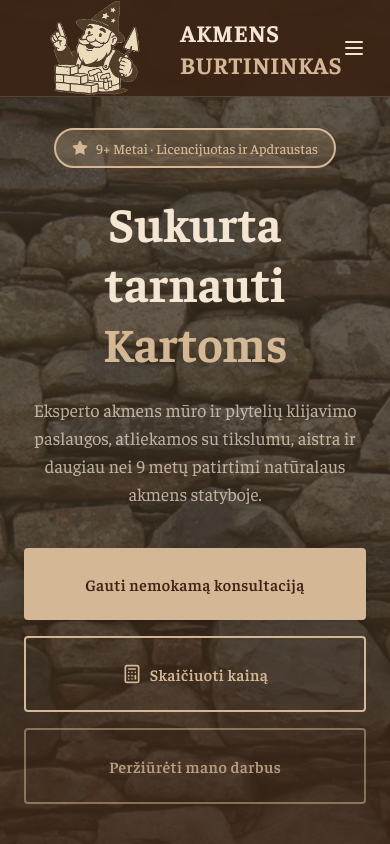
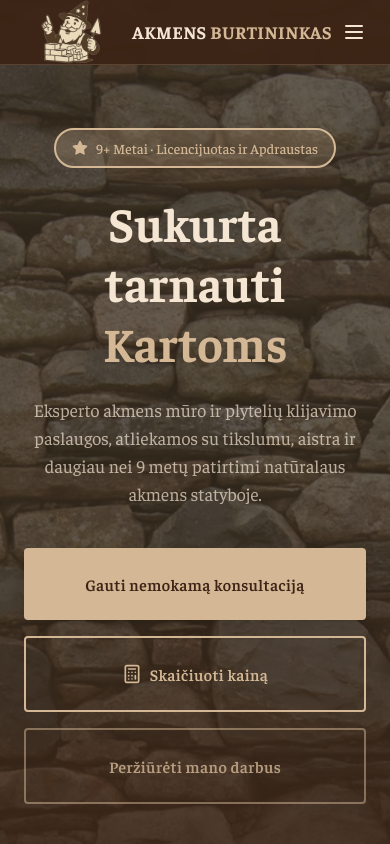
Before and after one commit to amlethgradic-web/stone-masonry-landing, a React (Vite) app: page / in a window 390 px wide. Shown: the top 844 px of the page. Built offline with nearby package versions, Linux system fonts and the light colour scheme; the HTML template or start-up script is replaced by a standard one.

Commit message:
navbar mobile

```diff
--- a/src/components/Footer.jsx
+++ b/src/components/Footer.jsx
@@ -25,7 +25,7 @@ const Footer = () => {
               <li><a href="#services" className="text-light/60 hover:text-secondary transition-colors text-sm">Plytelių klijavimas</a></li>
               <li><a href="#services" className="text-light/60 hover:text-secondary transition-colors text-sm">Betonavimo darbai</a></li>
               <li><a href="#services" className="text-light/60 hover:text-secondary transition-colors text-sm">Individualūs projektai</a></li>
-              <li><a href="#services" className="text-light/60 hover:text-secondary transition-colors text-sm">Terasų įrengimas</a></li>
+              <li><a href="#services" className="text-light/60 hover:text-secondary transition-colors text-sm">Vonios remontas</a></li>
               <li><a href="#services" className="text-light/60 hover:text-secondary transition-colors text-sm">Restauravimas</a></li>
             </ul>
           </div>
@@ -67,10 +67,10 @@ const Footer = () => {
           <div className="flex flex-col md:flex-row items-center justify-between gap-6">
             {/* Social Links */}
             <div className="flex items-center gap-6">
-              <a href="#" className="w-10 h-10 rounded-full bg-secondary/20 flex items-center justify-center hover:bg-secondary/40 transition-all border border-secondary/40 group">
+              <a href="https://www.facebook.com/profile.php?id=61572214083348" target="_blank" rel="noopener noreferrer" className="w-10 h-10 rounded-full bg-secondary/20 flex items-center justify-center hover:bg-secondary/40 transition-all border border-secondary/40 group">
                 <Facebook className="w-5 h-5 text-secondary group-hover:scale-110 transition-transform" />
               </a>
-              <a href="#" className="w-10 h-10 rounded-full bg-secondary/20 flex items-center justify-center hover:bg-secondary/40 transition-all border border-secondary/40 group">
+              <a href="https://www.instagram.com/akmens_burtininkas/" target="_blank" rel="noopener noreferrer" className="w-10 h-10 rounded-full bg-secondary/20 flex items-center justify-center hover:bg-secondary/40 transition-all border border-secondary/40 group">
                 <Instagram className="w-5 h-5 text-secondary group-hover:scale-110 transition-transform" />
               </a>
             </div>
--- a/src/components/Navbar.jsx
+++ b/src/components/Navbar.jsx
@@ -8,8 +8,8 @@ const Navbar = () => {
   <nav className="fixed top-0 left-0 right-0 z-50 py-0 bg-primary/95 backdrop-blur-sm border-b border-secondary/20 overflow-hidden">
       <div className="container mx-auto px-6 py-0 flex items-center justify-between">
         <a href="#" className="flex items-center gap-3 hover:opacity-80 transition-opacity">
-          <img src="/logo_transparent.png" alt="Akmens Burtininkas" className="h-36 w-36 object-contain -my-6" />
-          <span className="font-display text-2xl font-bold text-light tracking-wide">
+          <img src="/logo_transparent.png" alt="Akmens Burtininkas" className="h-24 w-24 md:h-36 md:w-36 object-contain -my-4 md:-my-6" />
+          <span className="font-display text-lg md:text-2xl font-bold text-light tracking-wide">
             AKMENS<span className="text-secondary"> BURTININKAS</span>
           </span>
         </a>
@@ -20,7 +20,7 @@ const Navbar = () => {
           <a href="#about" className="text-light/80 hover:text-secondary transition-colors text-sm font-medium tracking-wide uppercase">Apie</a>
           <a href="#gallery" className="text-light/80 hover:text-secondary transition-colors text-sm font-medium tracking-wide uppercase">Galerija</a>
           <a href="#contact" className="text-light/80 hover:text-secondary transition-colors text-sm font-medium tracking-wide uppercase">Kontaktai</a>
-        <a href="#calculator" className="text-light/80 hover:text-secondary transition-colors text-sm font-medium tracking-wide uppercase">Skaičiuotuvas</a>
+          <a href="#calculator" className="text-light/80 hover:text-secondary transition-colors text-sm font-medium tracking-wide uppercase">Skaičiuotuvas</a>
         </div>
 
         {/* Desktop CTA */}
```
